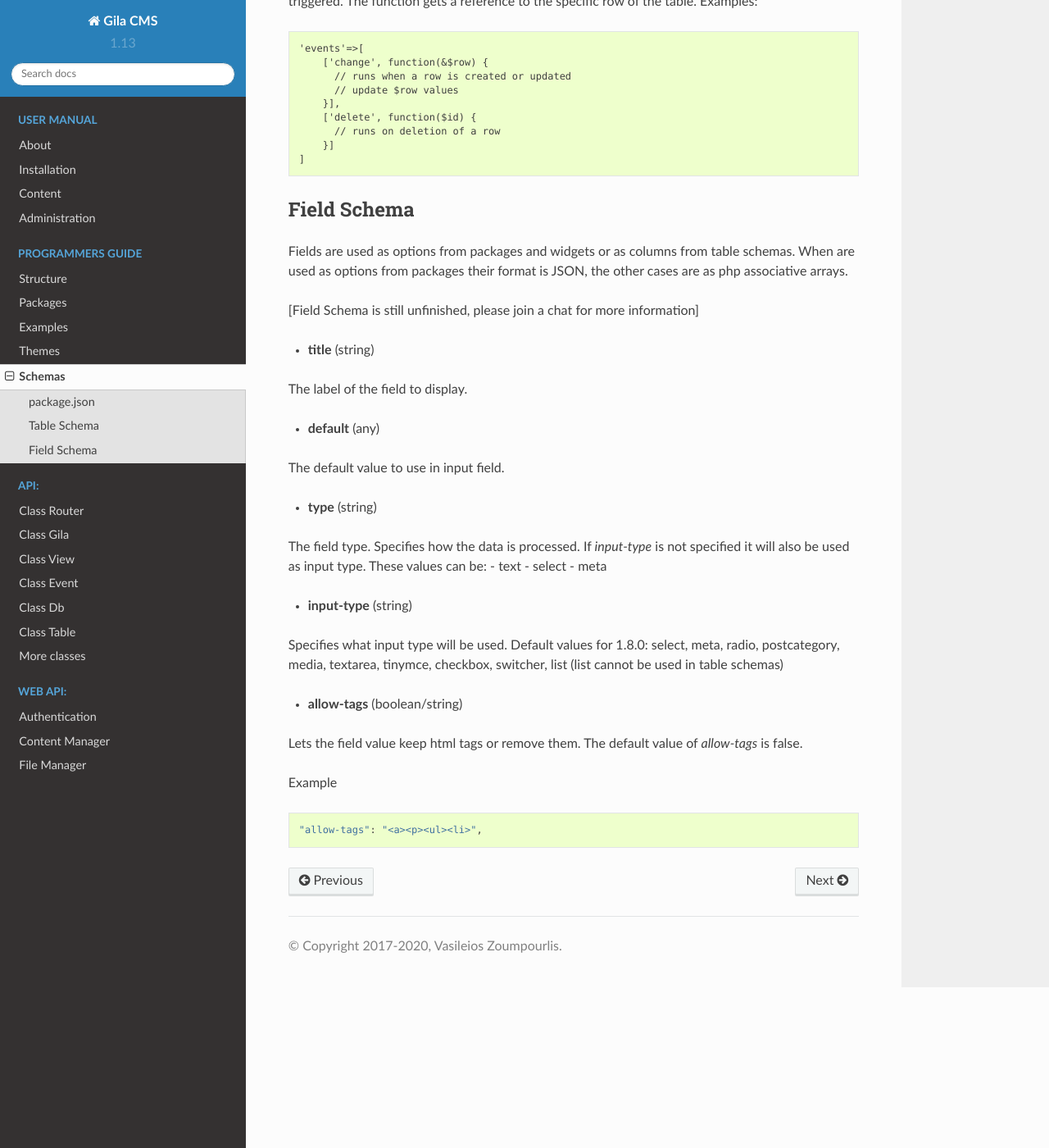
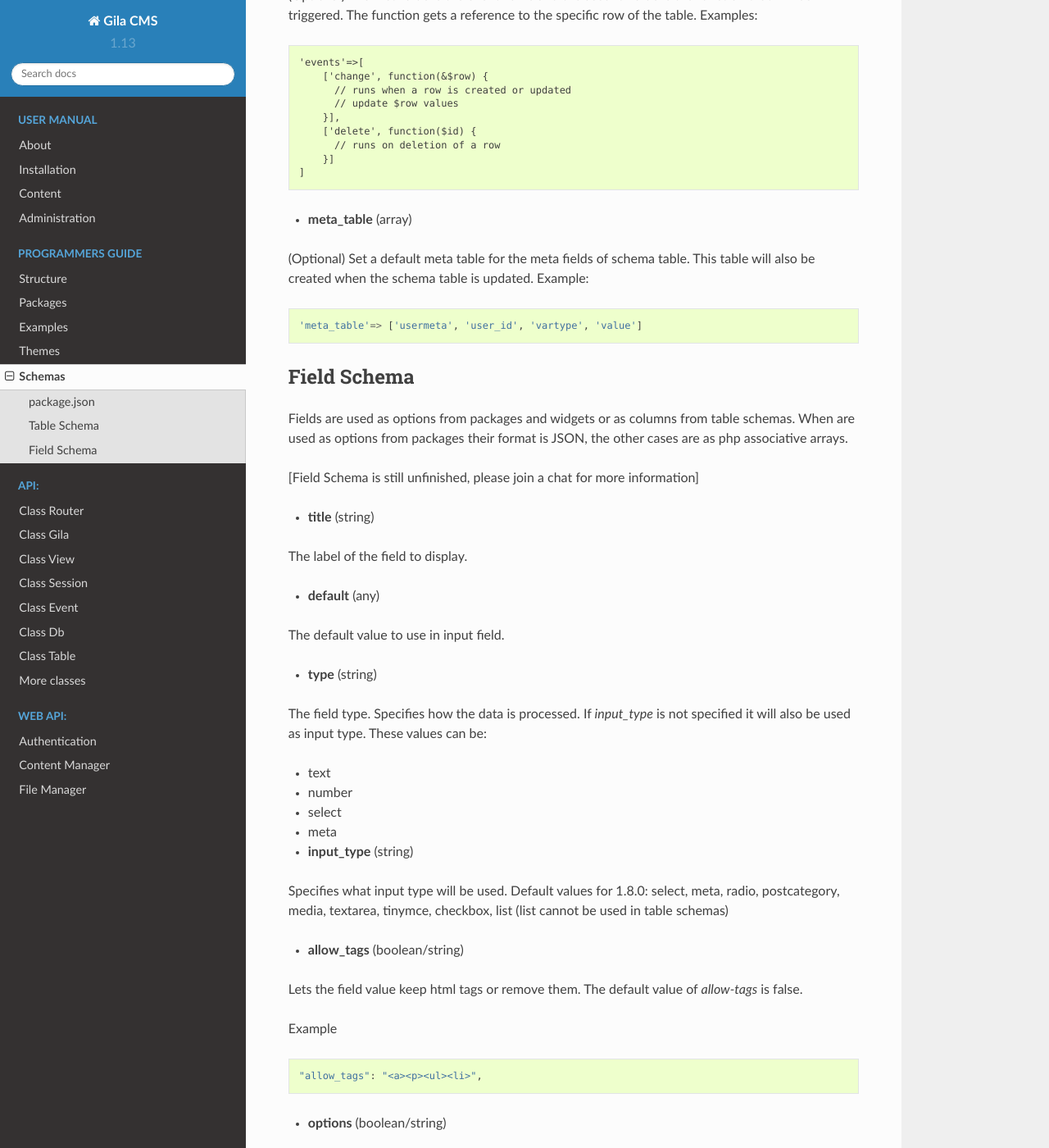
Before and after one commit to GilaCMS/docs, a Sphinx documentation site: the page built from source/schemas.md, in a window 1280 px wide and 1400 px high, scrolled down 3352 px. Shown: the whole window at 82% size. Built offline with Sphinx 7.4.7 and the Read the Docs theme 2.0.0, drawn with Linux system fonts in a browser that asks for light colours; pages that are not in the unit, such as notebooks, are missing from menus; some of the changed text lies outside the part shown.

Commit message:
update to v115

````diff
--- a/source/schemas.md
+++ b/source/schemas.md
@@ -98,7 +99,7 @@ Number of results per page in content administration.
 
 (Optional) A relative path to the language prefix that translates the strings set in thetable schema like permissions and field titles.
 
-- **search-box** (boolean)
+- **search_box** (boolean)
 
 (Optional) If true, it displays a search box in content administration.
 
@@ -110,7 +111,7 @@ Number of results per page in content administration.
 
 (Optional) An array of commands that will be displayed in content administration.
 
-- **search-boxes**
+- **search_boxes**
 
 (Optional) An array of field names.  Their search filters will be displayed in content administration as.
 
@@ -145,6 +146,13 @@ Example child for a *shop_order* content type:
 ]
 ```
 
+- **meta_table** (array)
+
+(Optional) Set a default meta table for the meta fields of schema table. This table will also be created when the schema table is updated. Example:
+```
+'meta_table'=> ['usermeta', 'user_id', 'vartype', 'value']
+```
+
 
 
 ## Field Schema
@@ -162,20 +170,25 @@ The default value to use in input field.
 
 - **type** (string)
 
-The field type. Specifies how the data is processed. If *input-type* is not specified it will also be used as input type. These values can be:
-    - text
-    - select
-    - meta
+The field type. Specifies how the data is processed. If *input_type* is not specified it will also be used as input type. These values can be:
+  - text
+  - number
+  - select
+  - meta
 
-- **input-type** (string)
+- **input_type** (string)
 
-Specifies what input type will be used. Default values for 1.8.0: select, meta, radio, postcategory, media, textarea, tinymce, checkbox, switcher, list (list cannot be used in table schemas)
+Specifies what input type will be used. Default values for 1.8.0: select, meta, radio, postcategory, media, textarea, tinymce, checkbox, list (list cannot be used in table schemas)
 
-- **allow-tags** (boolean/string)
+- **allow_tags** (boolean/string)
 
 Lets the field value keep html tags or remove them. The default value of *allow-tags* is false.
 
 Example
 ```
-"allow-tags": "<a><p><ul><li>",
+"allow_tags": "<a><p><ul><li>",
 ```
+
+- **options** (boolean/string)
+
+When type is *select* then an option attributes is required for the values
--- a/source/toctree.rst
+++ b/source/toctree.rst
@@ -35,6 +35,7 @@ Contents:
    api-router
    api-gila
    api-view
+   api-session
    api-event
    api-db
    api-table
````
Also changed, not shown: other parts of source/schemas.md (+1 -0 lines), source/api-gila.md (+0 -8 lines), source/api-session.md (added, +18 -0 lines), source/api-table.md (+10 -0 lines), source/index.md (+1 -1 lines), source/install.md (+1 -1 lines).
